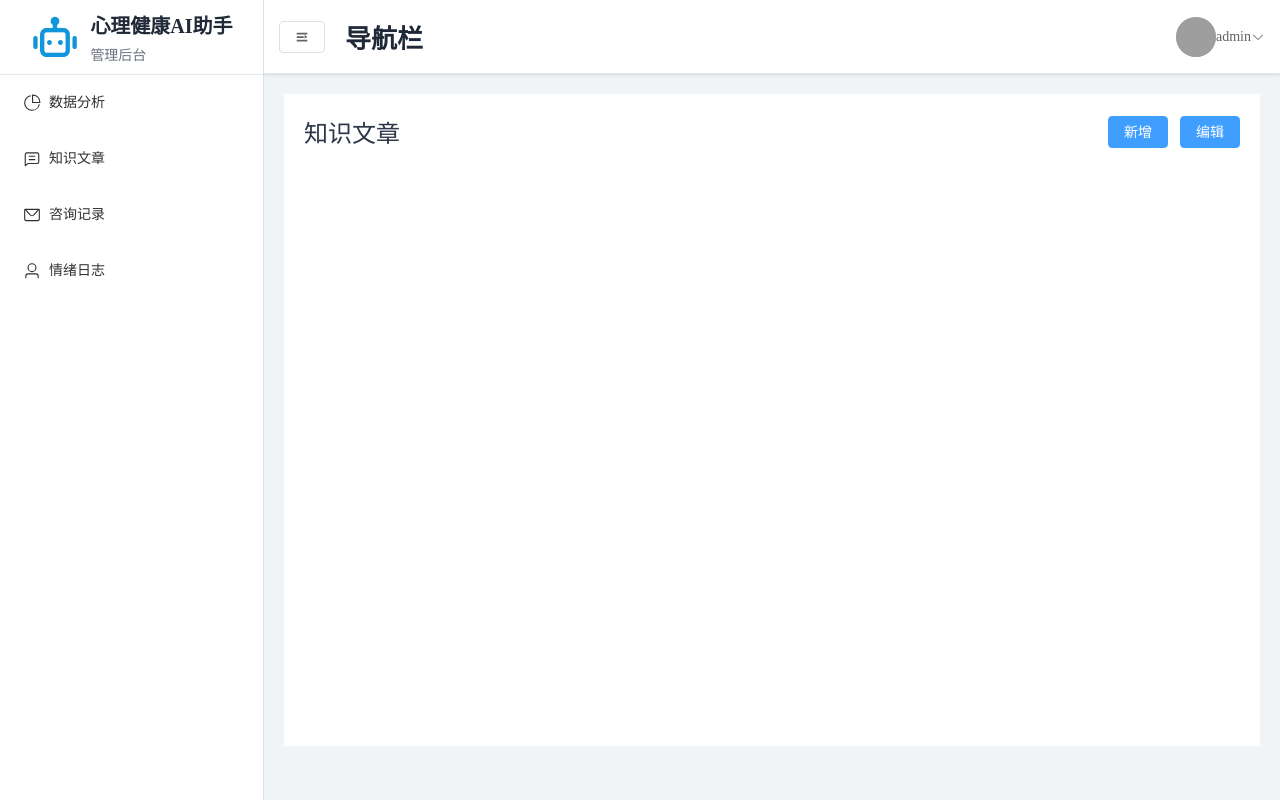
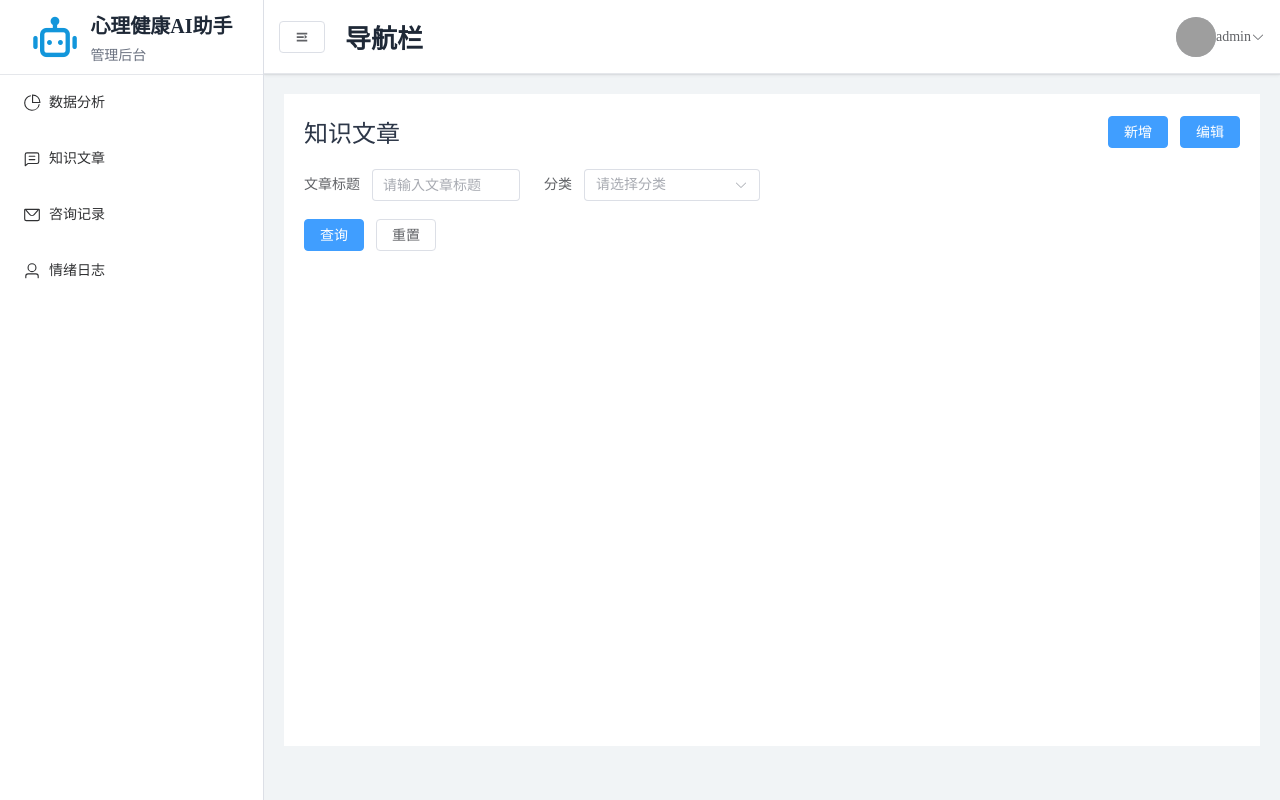
Before and after one commit to xy-b612/mental-health-admin, a Vue app: page /knowledge in a window 1280 px wide. Built offline with nearby package versions, Linux system fonts and the light colour scheme; grey boxes are pictures that could not be loaded.

Commit message:
1.封装了搜索表单/2.确定了接口文档

```diff
--- a/src/components/PageHead.vue
+++ b/src/components/PageHead.vue
@@ -21,6 +21,7 @@
   display: flex;
   align-items: center;
   justify-content: space-between;
+  margin-bottom: 20px;
   .page-title {
     font-size: 24px;
     color: #2d3748;
--- /dev/null
+++ b/src/components/TableSearch.vue
@@ -0,0 +1,64 @@
+<template>
+  <el-form ref="ruleFormRef" :model="formData">
+    <el-row :gutter="24">
+      <template v-for="item in formItemAttrs" :key="item.prop">
+        <el-col v-bind="item.col">
+          <el-form-item :label="item.label" :prop="item.prop">
+            <component v-model="formData[item.prop]" :is="isComp(item.comp)" :placeholder="item.placeholder">
+              <template v-if="item.comp === 'select'">
+                <el-option label="全部" value="" />
+                <el-option v-for="opt in item.options" :key="opt.value" :label="opt.label" :value="opt.value" />
+              </template>
+            </component>
+          </el-form-item>
+        </el-col>
+      </template>
+    </el-row>
+    <el-row>
+      <el-button type="primary" @click="handleSearch">查询</el-button>
+      <el-button @click="handleReset(ruleFormRef)">重置</el-button>
+    </el-row>
+  </el-form>
+</template>
+
+<script setup>
+import { ref, reactive, computed } from 'vue'
+
+const props = defineProps({
+  formItem: {
+    type: Array,
+    default: () => []
+  }
+})
+const emit = defineEmits(['search'])
+
+const formItemAttrs = computed(() => {
+  const { formItem } = props
+  formItem.forEach(item => {
+    item.col = { xs: 24, sm: 12, md: 8, lg: 6, xl: 6 }
+  })
+  return formItem
+})
+
+//表单数据
+const ruleFormRef = ref()
+const formData = reactive({})
+const isComp = (comp) => {
+  return {
+    input: 'elInput',
+    select: 'elSelect'
+  }[comp]
+}
+
+const handleSearch = () => {
+  // console.log(formData)
+  emit('search', formData)
+}
+
+const handleReset = (formEl) => {
+  //判断当前form元素是否存在,先重置表单，再触发查询
+  if (!formEl) return
+  formEl.resetFields()
+  emit('search', formData)
+}
+</script>
--- a/src/views/knowledge.vue
+++ b/src/views/knowledge.vue
@@ -6,9 +6,30 @@
         <el-button type="primary">编辑</el-button>
       </template>
     </PageHead>
+    <TableSearch :formItem="formItem" @search="handleSearch" />
   </div>
 </template>
 
 <script setup>
 import PageHead from '@/components/PageHead.vue'
+import TableSearch from '../components/TableSearch.vue';
+
+const formItem = [
+  { comp: 'input', prop: 'title', label: '文章标题', placeholder: '请输入文章标题' },
+  {
+    comp: 'select', prop: 'categoryId', label: '分类', placeholder: '请选择分类', options: [
+      {
+        label: '心理健康基础',
+        value: '1'
+      },
+      {
+        label: '情绪管理',
+        value: '2'
+      }
+    ]
+  }
+]
+const handleSearch = (formData) => {
+  console.log(formData,'查询参数')
+}
 </script>
```
